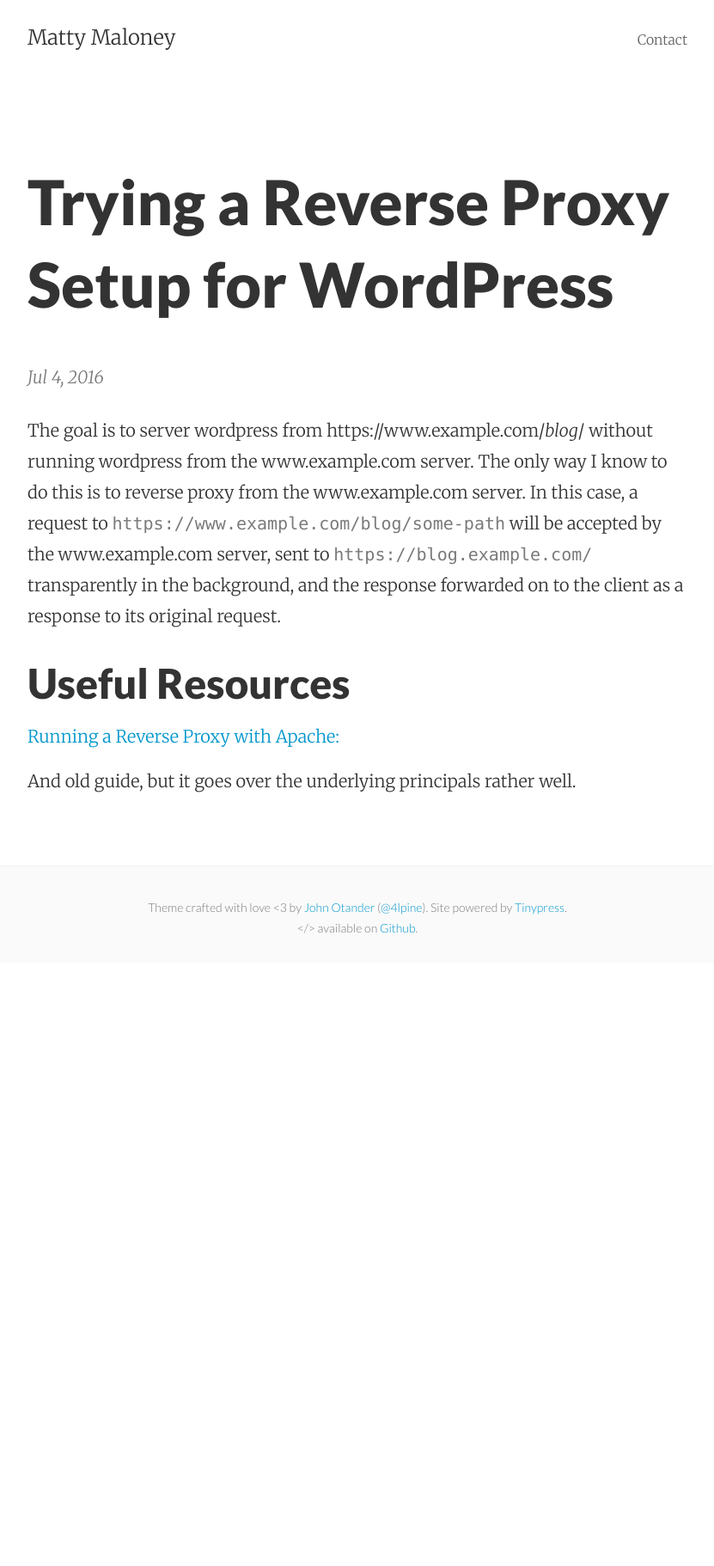
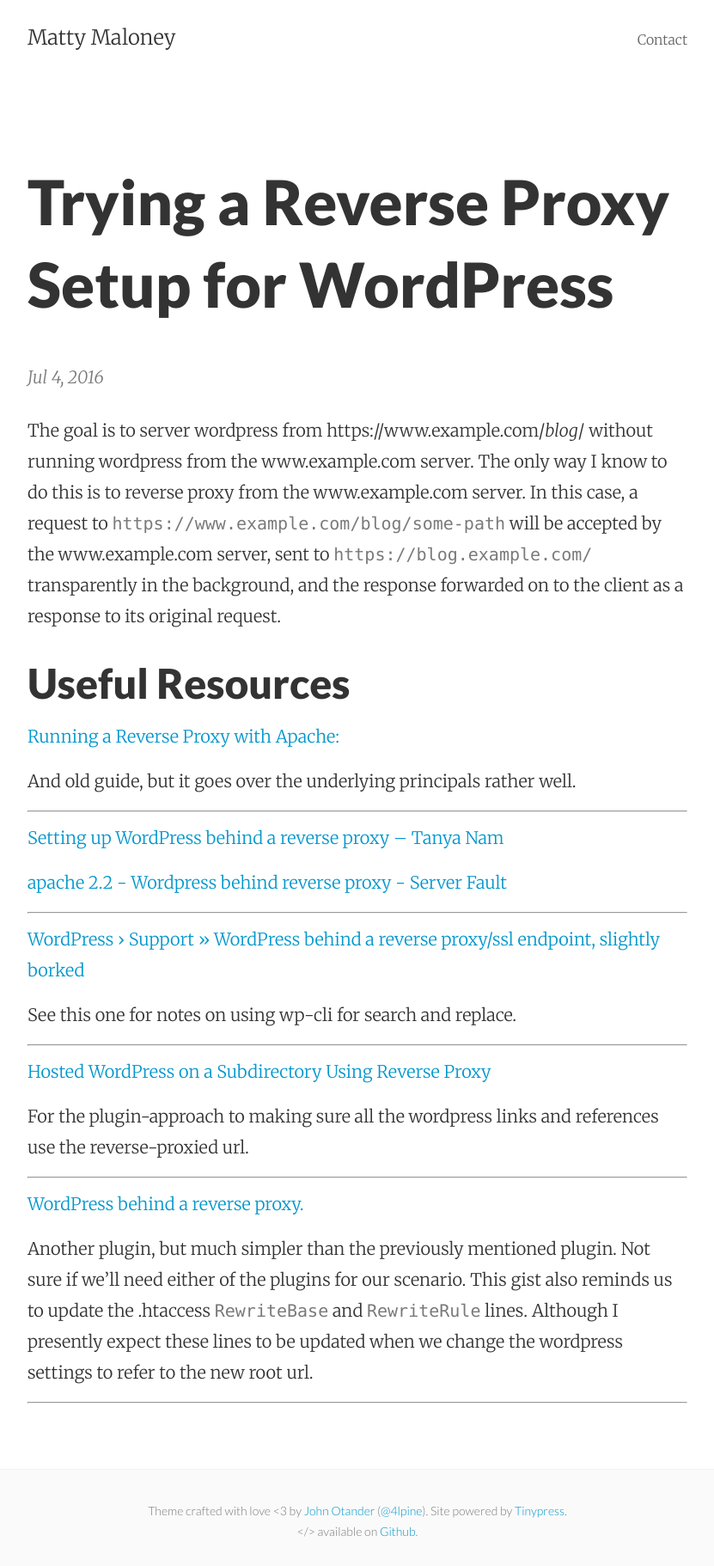
Before and after one commit to mattymaloney/mattymaloney.github.io, a Jekyll site: the page built from _posts/2016-07-04-reverse-proxy-wordpress.md, in a window 1280 px wide. Shown: the whole page at 86% size, without its empty margins (224-1055 px from the left). Built offline with Jekyll 4.4.1, drawn with Linux system fonts in a browser that asks for light colours; before the commit the page ends 1120 px from its top, so only the background shows below that.

Commit message:
Update 2016-07-04-reverse-proxy-wordpress.md

```diff
--- a/_posts/2016-07-04-reverse-proxy-wordpress.md
+++ b/_posts/2016-07-04-reverse-proxy-wordpress.md
@@ -10,3 +10,29 @@ The goal is to server wordpress from https://www.example.com/*blog*/ without run
 [Running a Reverse Proxy with Apache:](http://www.apachetutor.org/admin/reverseproxies)
 
 And old guide, but it goes over the underlying principals rather well.
+
+---
+
+[Setting up WordPress behind a reverse proxy – Tanya Nam](https://tanyanam.com/2015/07/13/setting-up-wordpress-behind-reverse-proxy/)
+
+[apache 2.2 - Wordpress behind reverse proxy - Server Fault](http://serverfault.com/questions/653981/wordpress-behind-reverse-proxy)
+
+---
+
+[WordPress › Support » WordPress behind a reverse proxy/ssl endpoint, slightly borked](https://wordpress.org/support/topic/wordpress-behind-a-reverse-proxyssl-endpoint-slightly-borked)
+
+See this one for notes on using wp-cli for search and replace.
+
+----
+
+[Hosted WordPress on a Subdirectory Using Reverse Proxy](https://pressable.com/blog/2015/10/15/reverse-proxy-plugin-for-using-a-hosted-wordpress-site-in-a-subdirectory/)
+
+For the plugin-approach to making sure all the wordpress links and references use the reverse-proxied url.
+
+---
+
+[WordPress behind a reverse proxy.](https://gist.github.com/neverything/7675846)
+
+Another plugin, but much simpler than the previously mentioned plugin. Not sure if we'll need either of the plugins for our scenario. This gist also reminds us to update the .htaccess `RewriteBase` and `RewriteRule` lines. Although I presently expect these lines to be updated when we change the wordpress settings to refer to the new root url.
+
+---
```
